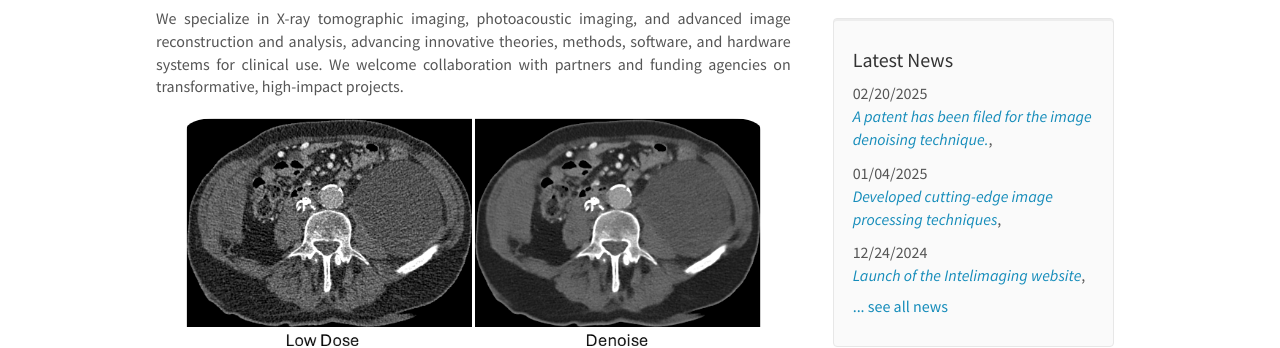
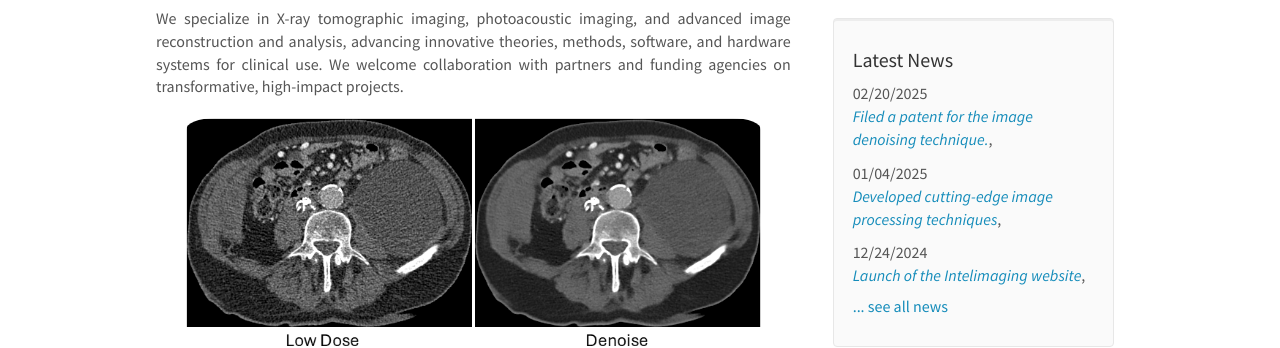
Before and after one commit to intellimaging/intellimaging.github.io, a Jekyll site: the page built from _pages/home.md, in a window 1280 px wide. Shown: the part 499-847 px from the top of the page. Built offline with Jekyll 4.4.1, drawn with Linux system fonts in a browser that asks for light colours.

Commit message:
Update news.yml

```diff
--- a/_data/news.yml
+++ b/_data/news.yml
@@ -1,5 +1,5 @@
 - date: 02/20/2025
-  headline: A patent has been filed for the image denoising technique.
+  headline:  Filed a patent for the image denoising technique.
   url: ttps://www.intellimaging.com
   site:
 
```
